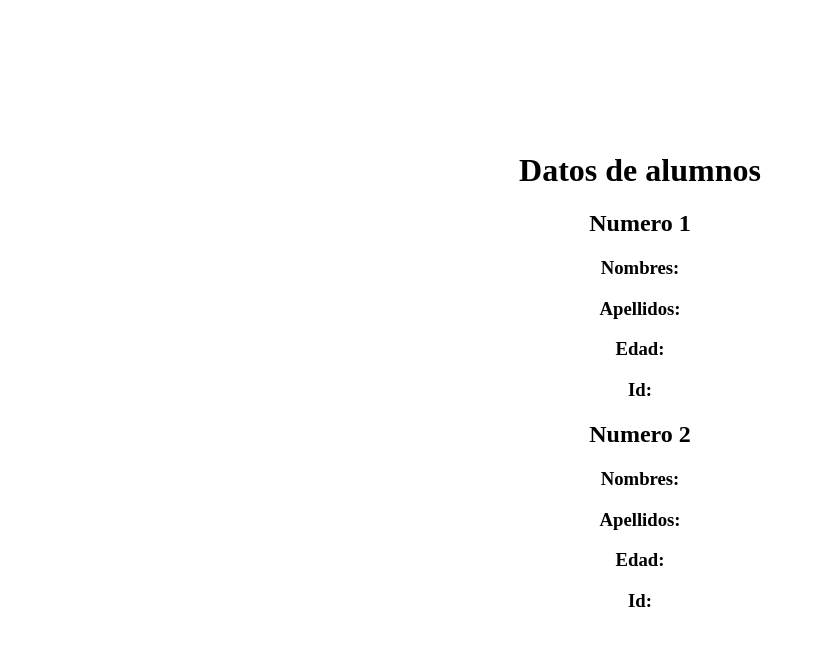
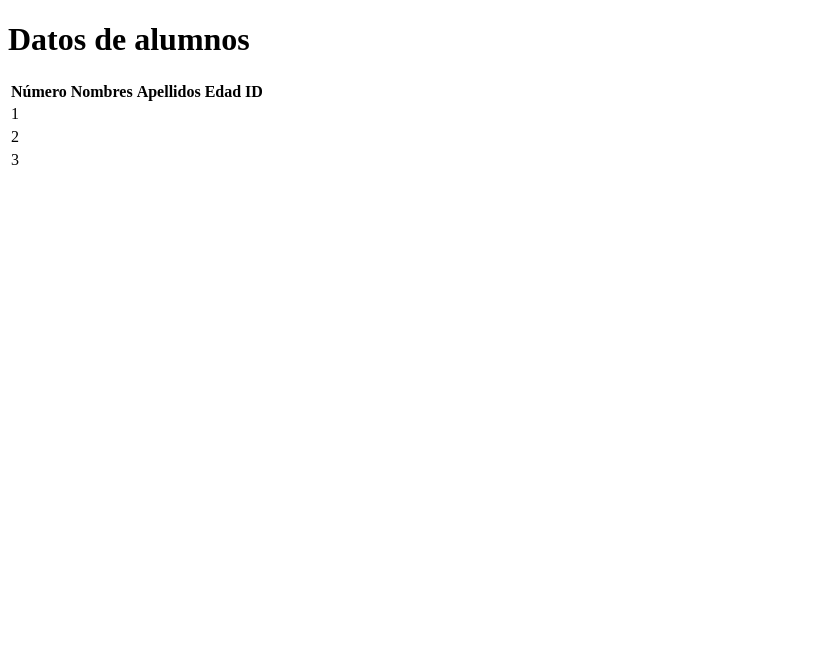
Before and after one commit to Area-Desarrollo-Senati-2/DatosGrupo, a plain HTML site: page index.html in a window 1280 px wide. Shown: the whole page, without its empty margins (0-815 px from the left). Drawn offline with Linux system fonts and the light colour scheme.

Commit message:
Commit Inicial

```diff
--- a/index.html
+++ b/index.html
@@ -5,26 +5,47 @@
     <meta http-equiv='X-UA-Compatible' content='IE=edge'>
     <title>Datos Del Grupo</title>
     <meta name='viewport' content='width=device-width, initial-scale=1'>
-    <link rel='stylesheet' type='text/css' media='screen' href='main.css'>
-    <script src='main.js'></script>
 </head>
 <body>
-    <div style="width: 100%; text-align: center; margin-top: 12%;">
+    <div class="container">
         <h1>Datos de alumnos</h1>
-
-        <h2>Numero 1</h2>
-
-        <h3>Nombres:   <h3 id="nombre1"></h3></h3>
-        <h3>Apellidos: <h3 id="apellidos1"></h3></h3>
-        <h3>Edad:      <h3 id="edad1"></h3></h3>
-        <h3>Id:        <h3 id="id1"></h3></h3>
-
-        <h2>Numero 2</h2>
-
-        <h3>Nombres:   <h3 id="nombres2"></h3></h3>
-        <h3>Apellidos: <h3 id="apellidos2"></h3></h3>
-        <h3>Edad:      <h3 id="edad2"></h3></h3>
-        <h3>Id:        <h3 id="id2"></h3></h3>
+        <table>
+            <thead>
+                <tr>
+                    <th>Número</th>
+                    <th>Nombres</th>
+                    <th>Apellidos</th>
+                    <th>Edad</th>
+                    <th>ID</th>
+                </tr>
+            </thead>
+            <tbody>
+                <tr>
+                    <td>1</td>
+                    <td><h3 id="nombre1"></h3></td>
+                    <td><h3 id="apellidos1"></h3></td>
+                    <td><h3 id="edad1"></h3></td>
+                    <td><h3 id="id1"></h3></td>
+                </tr>
+                <tr>
+                    <td>2</td>
+                    <td><h3 id="nombres2"></h3></td>
+                    <td><h3 id="apellidos2"></h3></td>
+                    <td><h3 id="edad2"></h3></td>
+                    <td><h3 id="id2"></h3></td>
+                </tr>
+                <tr>
+                    <td>3</td>
+                    <td><h3 id="nombres3"></h3></td>
+                    <td><h3 id="apellidos3"></h3></td>
+                    <td><h3 id="edad3"></h3></td>
+                    <td><h3 id="id3"></h3></td>
+                </tr>
+            </tbody>
+        </table>
     </div>
+    <script src='datos1.js'></script>
+    <script src='datos2.js'></script>
+    <script src='datos3.js'></script>
 </body>
 </html>
```
